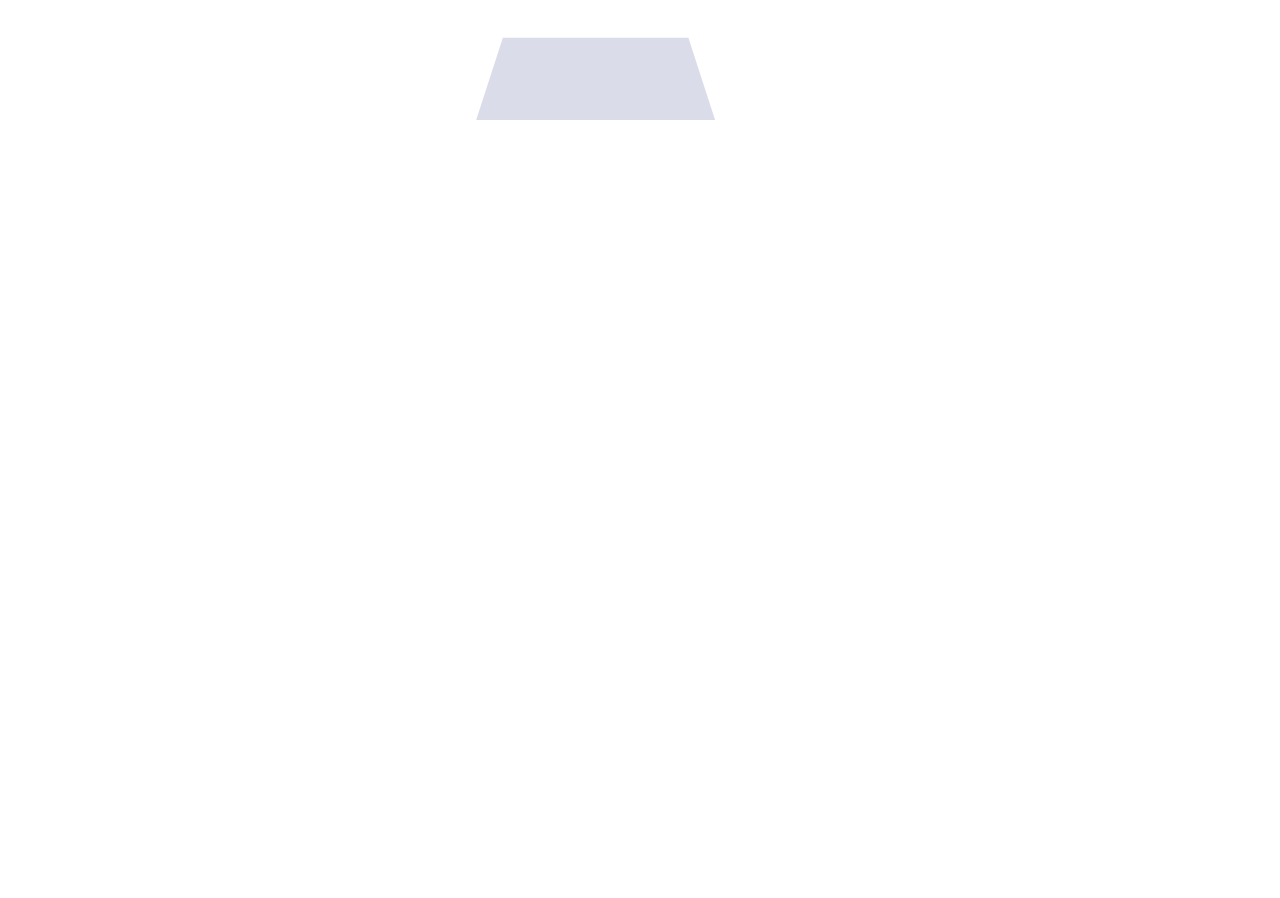
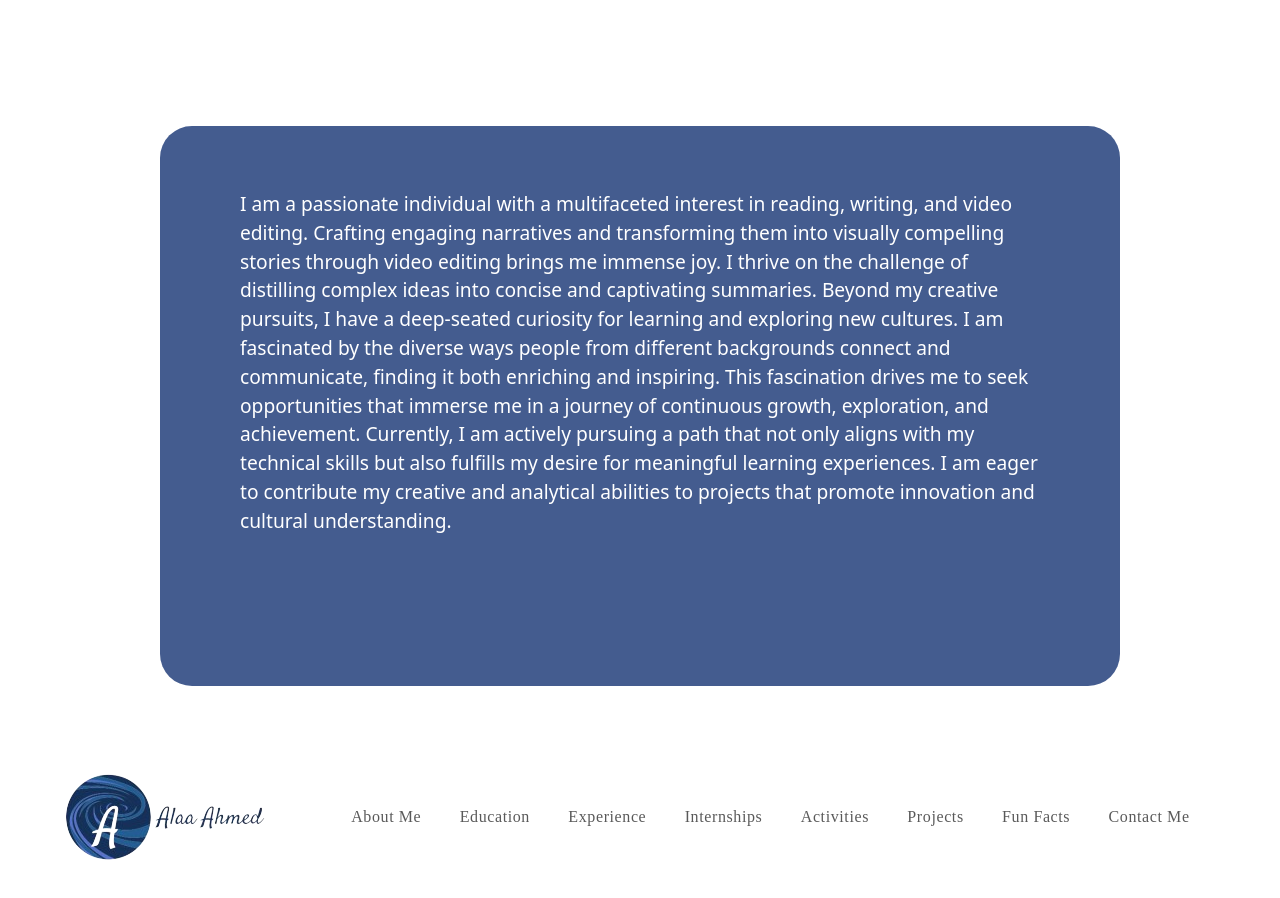
Before and after one commit to A1aaAhmed/portfolio, a React (Create React App) app: page / in a window 1280 px wide. Shown: the part 680-1578 px from the top of the page. Before the commit the page ends 800 px from the top, so only its background shows below. Built offline with nearby package versions, Linux system fonts and the light colour scheme.

Commit message:
sticky top nav

```diff
--- a/package.json
+++ b/package.json
@@ -13,6 +13,7 @@
     "react": "^18.3.1",
     "react-dom": "^18.3.1",
     "react-particles": "^2.12.2",
+    "react-router-dom": "^6.25.1",
     "react-scripts": "^5.0.1",
     "react-tsparticles": "^2.12.2",
     "react-typed": "^2.0.12",
--- a/src/App.css
+++ b/src/App.css
@@ -39,6 +39,9 @@
 }
 
 /************************* navbar *************************/
+.navbar{
+  z-index: 0 !important;
+}
 nav a.nav-link{
   font-weight: 500;
   letter-spacing: 0.0375rem;
@@ -70,9 +73,7 @@ margin-left: 0.70rem;
 
 
 /************************* header *************************/
-.header-wraper{
 
-}
 .main-info{
   display: flex;
   flex-direction: row;
@@ -92,10 +93,27 @@ align-content: space-around;
 
 
 }
+
 .particles canvas{
-  z-index: 0;
+  z-index: 3 !important;
   position:absolute;
   width: 100%;
   height: 100%;
 
 }
+section{
+
+  height: 38rem;
+
+
+}
+.sec-div{
+  padding: 5rem;
+  margin: 10rem;
+  padding-top: 4rem;
+  border-radius: 2rem;
+  background-color:rgb(68, 92, 143);
+  color: white;
+  height: 35rem;
+  font-size: larger;
+}
--- a/src/App.js
+++ b/src/App.js
@@ -3,16 +3,27 @@ import '../node_modules/bootstrap/dist/css/bootstrap.min.css';
 import  'bootstrap/dist/js/bootstrap.bundle';
 import Navbar from './components/nav';
 import Header  from'./components/header';
-
+import { Routes, Route } from 'react-router-dom';
 import ParticlesComponent from './part_background.js'
+import AboutMe from './components/AboutMe.jsx';
 function App() {
   return (
     <>
-    <Navbar/>
-    <Header />
+      <Routes>
+      <Route path="/" element={<MainContent />} />
+      </Routes>
+    <MainContent/>
     <ParticlesComponent id="particles"/>
     </>
   );
 }
+const MainContent = () => {
+  return (
+    <><Navbar />
+    <Header />
+    <AboutMe/>
+    </>
+  );
+};
 
 export default App;
--- /dev/null
+++ b/src/components/AboutMe.jsx
@@ -0,0 +1,16 @@
+//rafce  React functional component with an export statement.
+import React from 'react'
+
+const AboutMe = () => {
+  return (
+    <section id="aboutMe"><div className='sec-div'>
+      I am a passionate individual with a multifaceted interest in reading, writing, and video editing. Crafting engaging narratives and transforming them into visually compelling stories through video editing brings me immense joy. I thrive on the challenge of distilling complex ideas into concise and captivating summaries.
+
+Beyond my creative pursuits, I have a deep-seated curiosity for learning and exploring new cultures. I am fascinated by the diverse ways people from different backgrounds connect and communicate, finding it both enriching and inspiring. This fascination drives me to seek opportunities that immerse me in a journey of continuous growth, exploration, and achievement.
+
+Currently, I am actively pursuing a path that not only aligns with my technical skills but also fulfills my desire for meaningful learning experiences. I am eager to contribute my creative and analytical abilities to projects that promote innovation and cultural understanding.
+    </div></section>
+  )
+}
+
+export default AboutMe
--- a/src/components/nav.jsx
+++ b/src/components/nav.jsx
@@ -1,40 +1,48 @@
 import React from 'react'
 import logo from '../assets/logo.png'
+import { useNavigate } from 'react-router-dom';
+import AboutMe from './AboutMe';
+
+
 //ctl+D select selected
 const Navbar = () => {
+  const navigate = useNavigate();
+
+  const handleLogoClick = () => {
+    navigate('/');
+  };
   return (
-<nav className="navbar navbar-expand-lg bg-white">
+<nav className="navbar sticky-top navbar-expand-lg bg-white">
   <div className="container-fluid">
-  <a className="navbar-brand" href="#"><img className= 'logo'src ={logo} alt='Alaa Ahmed logo'/></a>
+  <a className="navbar-brand" href='/'onclick={handleLogoClick}><img className= 'logo'src ={logo} alt='Alaa Ahmed logo'/></a>
   <button className="navbar-toggler" type="button" data-bs-toggle="collapse" data-bs-target="#navbarSupportedContent" aria-controls="navbarSupportedContent" aria-expanded="false" aria-label="Toggle navigation">
       <span className="navbar-toggler-icon"></span>
     </button>
     <div className="collapse navbar-collapse" id="navbarSupportedContent">
       <ul className="navbar-nav me-auto mb-2 mb-lg-0">
-
       <li className="nav-item active">
-        <a className="nav-link" href="#">About Me</a>
+        <a className="nav-link" href="#aboutMe">About Me</a>
       </li>
       <li className="nav-item">
-        <a className="nav-link" href="#">Education</a>
+        <a className="nav-link" href="#edu">Education</a>
       </li>
       <li className="nav-item">
-        <a className="nav-link" href="#">Experience</a>
+        <a className="nav-link" href="#exp">Experience</a>
       </li>
       <li className="nav-item">
-        <a className="nav-link" href="#">Internships</a>
+        <a className="nav-link" href="#intren">Internships</a>
       </li>
       <li className="nav-item">
-        <a className="nav-link" href="#">Activities</a>
+        <a className="nav-link" href="#Act">Activities</a>
       </li>
       <li className="nav-item">
-        <a className="nav-link" href="#">Projects</a>
+        <a className="nav-link" href="#pro">Projects</a>
       </li>
       <li className="nav-item">
-        <a className="nav-link" href="#">Fun Facts</a>
+        <a className="nav-link" href="#fun">Fun Facts</a>
       </li>
       <li className="nav-item">
-        <a className="nav-link" href="#">Contact Me</a>
+        <a className="nav-link" href="#contact">Contact Me</a>
       </li>
 
 
--- a/src/config/part-back.js
+++ b/src/config/part-back.js
@@ -1,4 +1,5 @@
 const Pc={
+  fullScreen:true,
     particles: {
       number: {
         value: 6,
@@ -106,6 +107,9 @@ const Pc={
         }
       }
     },
-    retina_detect: true
+    retina_detect: true,
+
+
+
   };
 export default Pc;
--- a/src/index.js
+++ b/src/index.js
@@ -3,12 +3,13 @@ import ReactDOM from 'react-dom/client';
 import './index.css';
 import App from './App';
 import reportWebVitals from './reportWebVitals';
-
+import { BrowserRouter } from 'react-router-dom';
 const root = ReactDOM.createRoot(document.getElementById('root'));
 root.render(
 
+    <BrowserRouter>
     <App />
-
+  </BrowserRouter>,
 );
 
 // If you want to start measuring performance in your app, pass a function
```
Also changed, not shown: 1 other file (tests, documents, lock files or other folders).
